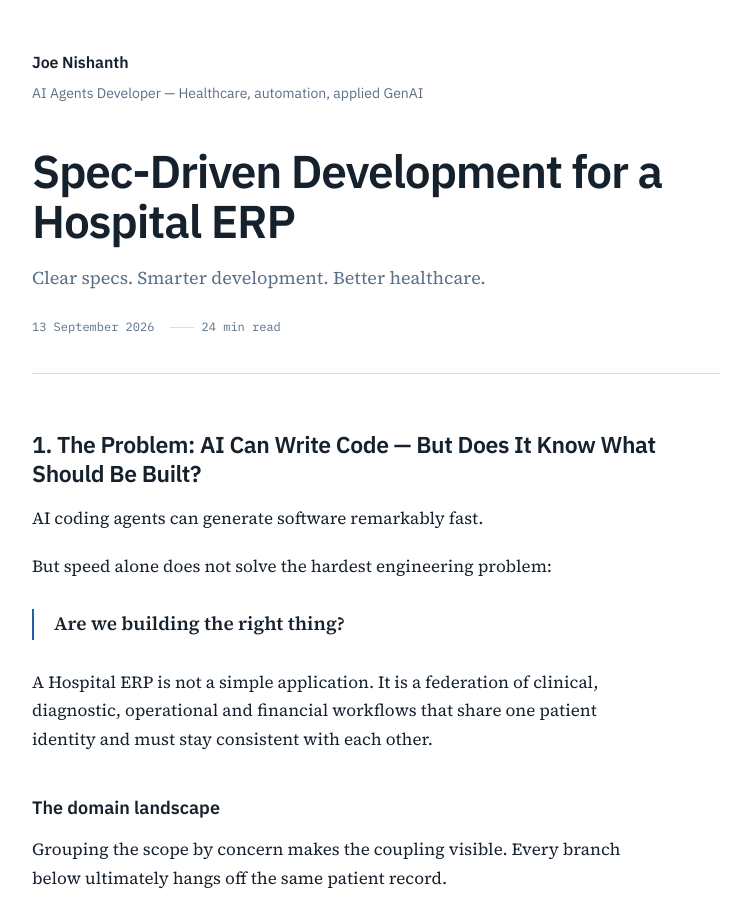
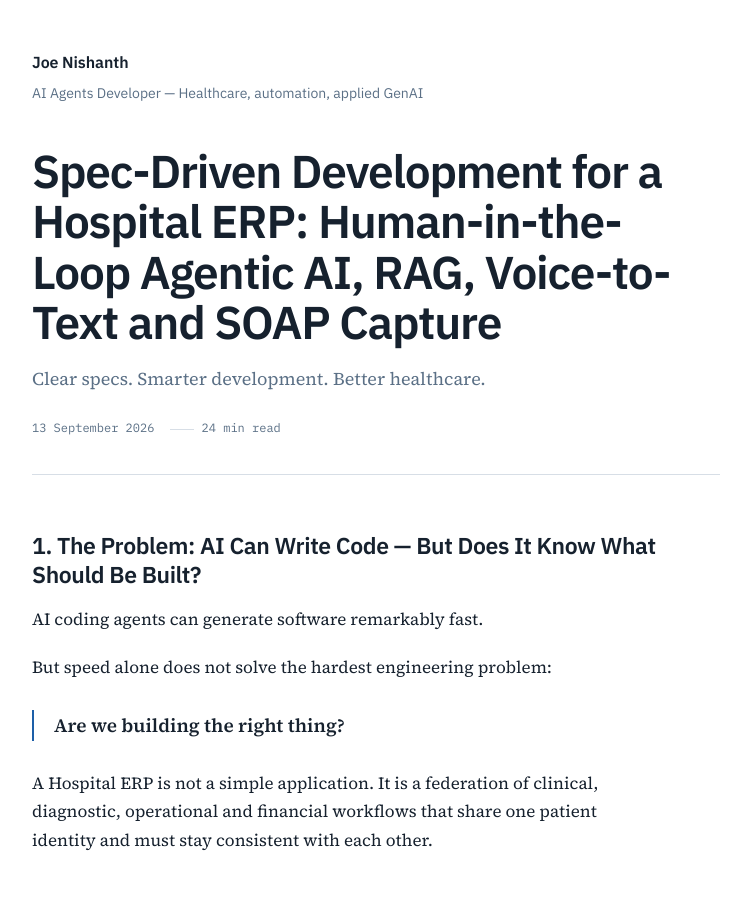
Before and after one commit to joeshc/AI-SDLC-SDD, a Jekyll site: the page built from _posts/2026-09-13-spec-driven-development-hospital-erp.md, in a window 1280 px wide and 900 px high. Shown: the whole window, without its empty margins (264-1015 px from the left). Built offline with Jekyll 4.4.1, drawn with Linux system fonts in a browser that asks for light colours.

Commit message:
Extend the post title to name the AI capabilities
Title now reads:

  Spec-Driven Development for a Hospital ERP: Human-in-the-Loop
  Agentic AI, RAG, Voice-to-Text and SOAP Capture

Three corrections to the supplied wording: a colon separates the two halves,
which ran together; a missing space after "RAG," is added; and the trailing
"for the Hospital" is dropped, since "for a Hospital ERP" already says it.

The URL is unaffected — the post sets an explicit `slug`, so it stays at
/blog/spec-driven-development-hospital-erp/ with the canonical tag
unchanged. Verified against the build.

Co-Authored-By: Claude Opus 5 <noreply@anthropic.com>
Claude-Session: https://claude.ai/code/session_018dWwf3jCxy9SZkS1FRbNni

```diff
--- a/_posts/2026-09-13-spec-driven-development-hospital-erp.md
+++ b/_posts/2026-09-13-spec-driven-development-hospital-erp.md
@@ -1,6 +1,6 @@
 ---
 layout: post
-title: "Spec-Driven Development for a Hospital ERP"
+title: "Spec-Driven Development for a Hospital ERP: Human-in-the-Loop Agentic AI, RAG, Voice-to-Text and SOAP Capture"
 subtitle: "Clear specs. Smarter development. Better healthcare."
 description: "A Hospital ERP spans registration, clinical workflows, pharmacy, billing and AI agents. How Spec-Driven Development with GitHub Spec Kit keeps AI-generated software traceable to business intent — through specifications, requirement traceability and human-in-the-loop governance."
 date: 2026-09-13
```
